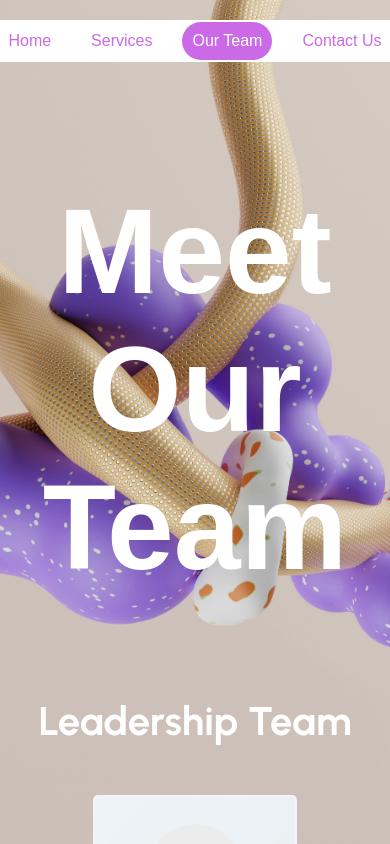
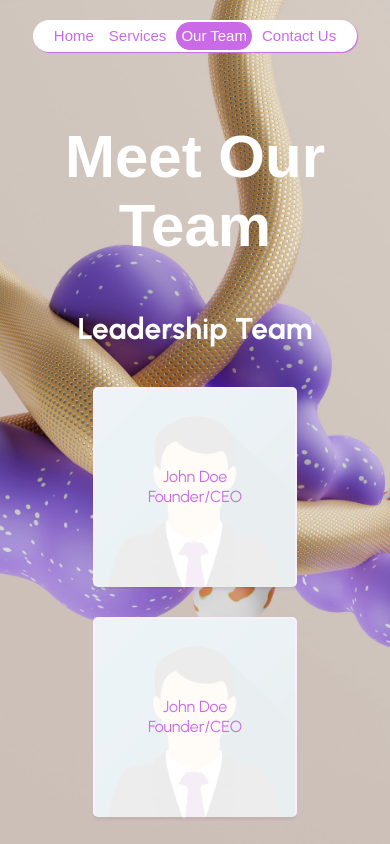
Before and after one commit to Dimpo1/veritech-task-1, a plain HTML site: page index.html in a window 390 px wide. Drawn offline with Linux system fonts and the light colour scheme; a web font is replaced by a local one.

Commit message:
Making the website responsive

```diff
--- a/style.css
+++ b/style.css
@@ -54,10 +54,10 @@ img:hover {
 .navbar {
   display: flex;
   justify-content: center;
-  color: white;
   text-align: center;
   border-radius: 50px;
   background-color: white;
+  box-shadow: 1px 1px 1px #ca6ae7;
   padding: 2px;
   width: 500px;
   margin: 20px;
@@ -131,3 +131,28 @@ img:hover {
   gap: 10px;
   margin-bottom: 20px;
 }
+
+@media (max-width: 800px) {
+  .navbar {
+    width: 320px;
+  }
+  .navbar ul {
+    gap: 5px;
+  }
+  .navbar ul a {
+    font-size: 15px;
+  }
+
+  .navbar li {
+    padding: 5px;
+  }
+  h3 {
+    font-size: 30px;
+    margin-top: 10px;
+  }
+
+  .heading {
+    font-size: 30px;
+    margin-top: 10px;
+  }
+}
```
